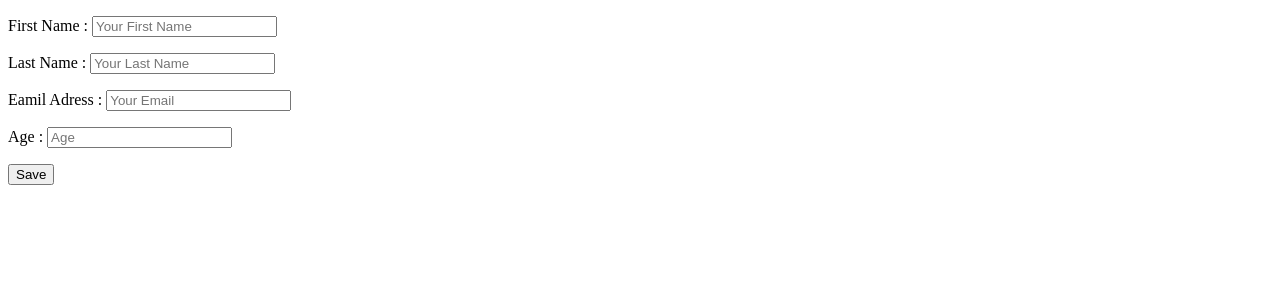
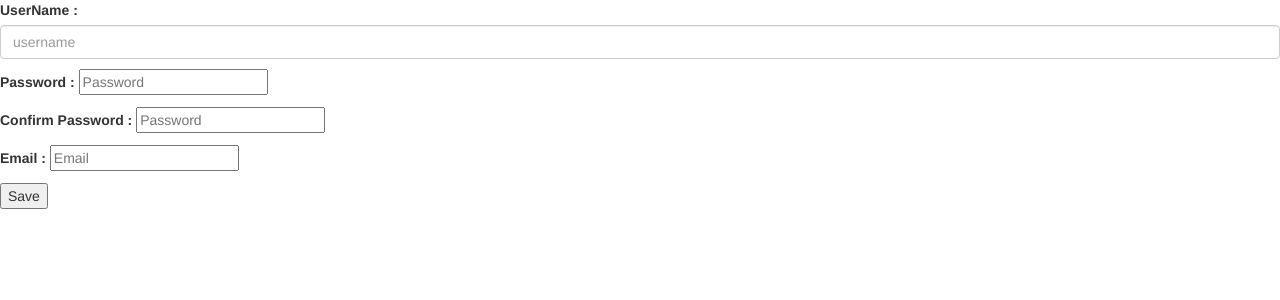
Before and after one commit to shahrvin/firstproject, a Django app: template register/templates/user_create.html in a window 1280 px wide. Shown: the top 300 px of the page. Run offline with Django 3.2, Linux system fonts and the light colour scheme; the template is opened without the code that fills it: values that come from a table or form of the project are taken from there, others are empty; some libraries are stand-ins or nearby versions.

Commit message:
register user

```diff
--- a/pro/urls.py
+++ b/pro/urls.py
@@ -20,6 +20,7 @@ from register.views import *
 
 urlpatterns = [
     path('admin/', admin.site.urls),
-    path('',user_create_view , name= "home"),
+    # path('',user_create_view , name= "home"),
     path('login/' , login_view , name = 'login'),
+    path('register/',register_view , name= 'register'),
 ]
--- a/register/forms.py
+++ b/register/forms.py
@@ -1,24 +1,26 @@
 from django import forms
 from .models import *
+from django.core.exceptions import ValidationError
+from django.contrib.auth import get_user_model
+User= get_user_model()
+# class RegisterForm(forms.ModelForm):
+#     GENDER_CHIOSE = (
+#         ("M",'Male'),
+#         ("F",'Female')
+#     )
+#     first_name  = forms.CharField(label='First Name :', widget=forms.TextInput(attrs={"placeholder": "Your First Name"}))
+#     last_name   = forms.CharField(label='Last Name :', widget=forms.TextInput(attrs={"placeholder": "Your Last Name"}))
+#     email       = forms.EmailField(label="Eamil Adress :", max_length=254, widget=forms.TextInput(attrs={"placeholder": "Your Email"}))
 
-class RegisterForm(forms.ModelForm):
-    GENDER_CHIOSE = (
-        ("M",'Male'),
-        ("F",'Female')
-    )
-    first_name  = forms.CharField(label='First Name :', widget=forms.TextInput(attrs={"placeholder": "Your First Name"}))
-    last_name   = forms.CharField(label='Last Name :', widget=forms.TextInput(attrs={"placeholder": "Your Last Name"}))
-    email       = forms.EmailField(label="Eamil Adress :", max_length=254, widget=forms.TextInput(attrs={"placeholder": "Your Email"}))
-
-    age         = forms.DecimalField(label='Age :', widget=forms.TextInput(attrs={"placeholder": "Age"}))
-    class Meta:
-        model = UserRegister
-        fields = [
-            'first_name',
-            'last_name',
-            'email',
-            'age',
-        ]
+#     age         = forms.DecimalField(label='Age :', widget=forms.TextInput(attrs={"placeholder": "Age"}))
+#     class Meta:
+#         model = UserRegister
+#         fields = [
+#             'first_name',
+#             'last_name',
+#             'email',
+#             'age',
+#         ]
 
 class LoginForm(forms.Form):
     userName = forms.CharField(label="UserName :" , widget=forms.TextInput(attrs={
@@ -29,3 +31,41 @@ class LoginForm(forms.Form):
         'placeholder':"Password",
         'class':'from-control',
     }))
+
+class RegisterForm(forms.Form):
+    userName = forms.CharField(label="UserName :" , widget=forms.TextInput(attrs={
+        'placeholder':"username",
+        'class':'form-control',
+    }))
+
+    password = forms.CharField(label="Password :" , widget=forms.PasswordInput(attrs={
+        'placeholder':"Password",
+        'class':'from-control',
+    }))
+
+    passwordconf = forms.CharField(label="Confirm Password :" , widget=forms.PasswordInput(attrs={
+        'placeholder':"Password",
+        'class':'from-control',
+    }))
+
+    email = forms.CharField(label="Email :", widget=forms.EmailInput(attrs={
+        'placeholder':"Email",
+        'class':"from-control",
+    }))
+
+    def clean_userName (self):
+        userName = self.cleaned_data.get('userName')
+        qs = User.objects.filter(username = userName)
+        if qs.exists():
+            raise ValidationError("username already exists ")
+        return userName
+
+
+    def clean(self):
+        data = self.cleaned_data
+        password = self.cleaned_data.get("password")
+        passwordconf = self.cleaned_data.get("passwordconf")
+        if password != passwordconf :
+            raise ValidationError("Confirm password")
+
+        return data
--- a/register/templates/base.html
+++ b/register/templates/base.html
@@ -11,4 +11,11 @@
    {% endblock %}
 
     </body>
-</html>
+</html><!-- Latest compiled and minified CSS -->
+<link rel="stylesheet" href="https://maxcdn.bootstrapcdn.com/bootstrap/3.3.7/css/bootstrap.min.css" integrity="sha384-BVYiiSIFeK1dGmJRAkycuHAHRg32OmUcww7on3RYdg4Va+PmSTsz/K68vbdEjh4u" crossorigin="anonymous">
+
+<!-- Optional theme -->
+<link rel="stylesheet" href="https://maxcdn.bootstrapcdn.com/bootstrap/3.3.7/css/bootstrap-theme.min.css" integrity="sha384-rHyoN1iRsVXV4nD0JutlnGaslCJuC7uwjduW9SVrLvRYooPp2bWYgmgJQIXwl/Sp" crossorigin="anonymous">
+
+<!-- Latest compiled and minified JavaScript -->
+<script src="https://maxcdn.bootstrapcdn.com/bootstrap/3.3.7/js/bootstrap.min.js" integrity="sha384-Tc5IQib027qvyjSMfHjOMaLkfuWVxZxUPnCJA7l2mCWNIpG9mGCD8wGNIcPD7Txa" crossorigin="anonymous"></script>
--- a/register/templates/user_create.html
+++ b/register/templates/user_create.html
@@ -1,13 +1,22 @@
 {% extends "base.html" %}
 {% block content %}
-
+{% load bootstrap3 %}
 
 <form action='.' method='POST'>{% csrf_token %}
     {{ form.as_p }}
+
     <input type='submit' value='Save' />
 </form>
+<br>
+{% if request.user.is_authenticated %}
+    <p class='text-info'>
+    {{ new }}
+    </p>
+{% endif %}
 
-
-
-
+{% if request.user.is_authenticated %}
+<a class='btn btn-success' href='/admin' >
+admin section
+</a>
+{% endif %}
 {% endblock %}
```
Also changed, not shown: register/templates/login.html (+4 -4 lines), register/templates/register.html (added, +14 -0 lines), register/views.py (+30 -11 lines).
